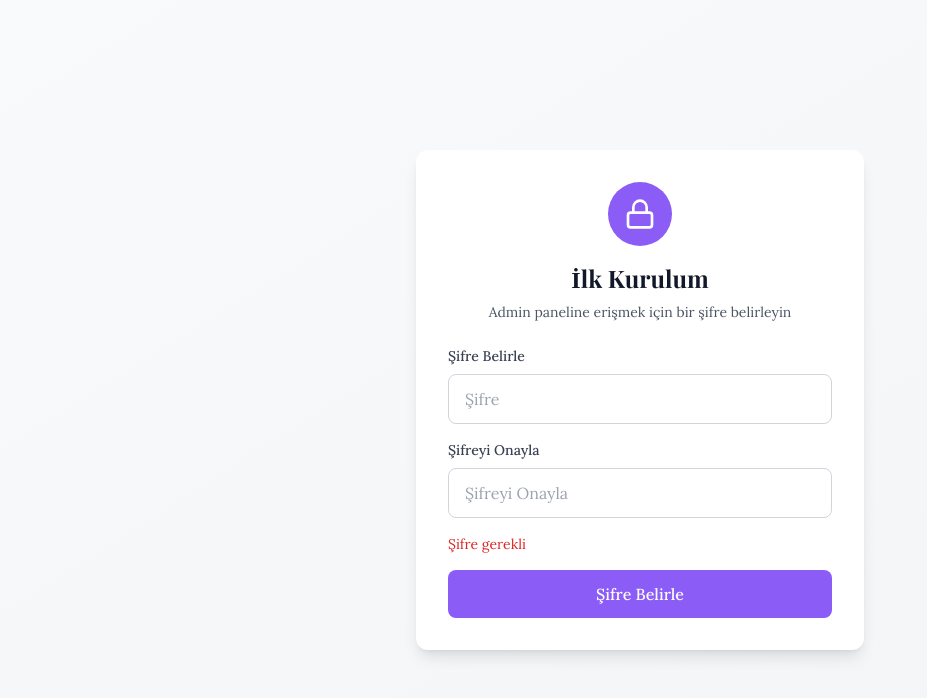
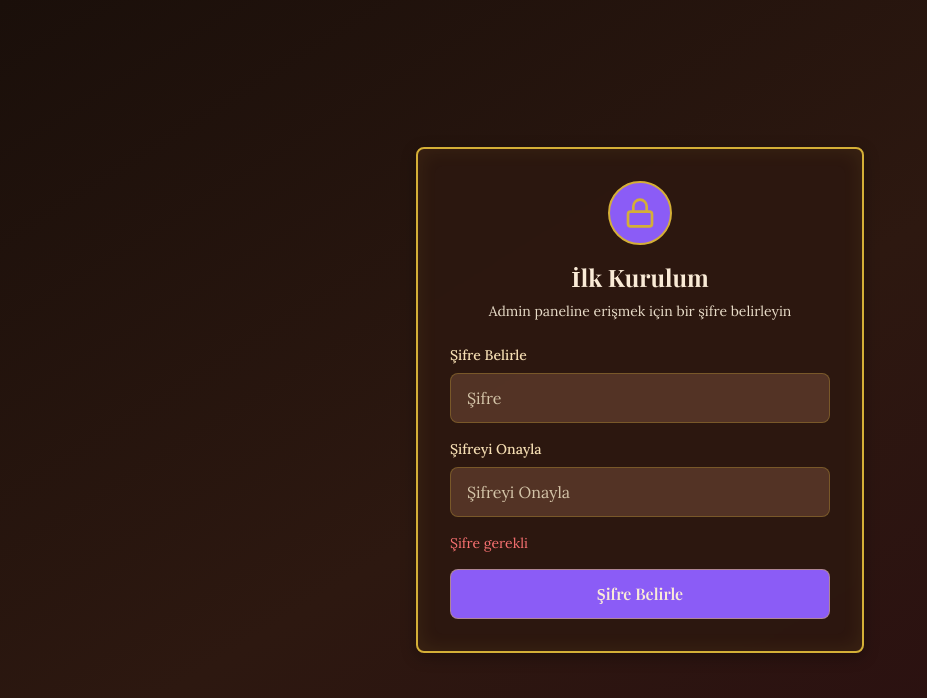
Before and after one commit to TolgaMst/qr-menu-restoran, a Next.js app: page /admin in a window 1280 px wide. Both pictures are taken after a click on the button "Şifre Belirle". Shown: the top 698 px of the page, without its empty margins (0-927 px from the left). Built offline with nearby package versions, Linux system fonts and the light colour scheme.

Commit message:
Admin paneli klasik meyhane temasına güncellendi

```diff
--- a/app/admin/page.tsx
+++ b/app/admin/page.tsx
@@ -855,21 +855,21 @@ export default function AdminPage() {
     setLoginPassword("");
   };
 
-  // Şifre ekranı
+  // Şifre ekranı - Klasik Meyhane Teması
   if (!isAuthenticated) {
     return (
-      <div className="min-h-screen bg-gradient-to-br from-gray-50 to-gray-100 flex items-center justify-center px-4">
-        <div className="bg-white rounded-xl shadow-lg p-8 max-w-md w-full">
+      <div className="min-h-screen bg-gradient-to-br from-wood-950 via-wood-900 to-primary-950 flex items-center justify-center px-4">
+        <div className="vintage-frame bg-wood-900/90 backdrop-blur-sm p-8 max-w-md w-full">
           <div className="text-center mb-6">
-            <div className="bg-primary-600 w-16 h-16 rounded-full flex items-center justify-center mx-auto mb-4">
-              <Lock className="w-8 h-8 text-white" />
-            </div>
-            <h1 className="text-2xl font-bold text-gray-900 mb-2">
+            <div className="bg-primary-600 w-16 h-16 rounded-full flex items-center justify-center mx-auto mb-4 border-2 border-gold-400">
+              <Lock className="w-8 h-8 text-gold-400" />
+            </div>
+            <h1 className="text-2xl font-display font-bold text-cream-100 mb-2">
               {isFirstTime
                 ? getTranslation(language, "firstTimeSetup")
                 : getTranslation(language, "adminPanel")}
             </h1>
-            <p className="text-gray-600 text-sm">
+            <p className="text-cream-400 text-sm font-body">
               {isFirstTime
                 ? getTranslation(language, "firstTimeSetupDescription")
                 : getTranslation(language, "enterPassword")}
@@ -879,7 +879,7 @@ export default function AdminPage() {
           {isFirstTime ? (
             <div className="space-y-4">
               <div>
-                <label className="block text-sm font-medium text-gray-700 mb-2">
+                <label className="block text-sm font-medium text-cream-200 mb-2 font-body">
                   {getTranslation(language, "setPassword")}
                 </label>
                 <input
@@ -890,13 +890,13 @@ export default function AdminPage() {
                     setPasswordError("");
                   }}
                   onKeyPress={(e) => e.key === "Enter" && handleFirstTimeSetup()}
-                  className="w-full px-4 py-3 border border-gray-300 rounded-lg focus:outline-none focus:ring-2 focus:ring-primary-500"
+                  className="w-full px-4 py-3 bg-wood-800/80 border border-gold-400/30 rounded-lg text-cream-100 placeholder-cream-500 focus:outline-none focus:ring-2 focus:ring-gold-400/50 focus:border-gold-400 font-body"
                   placeholder={getTranslation(language, "password")}
                   autoFocus
                 />
               </div>
               <div>
-                <label className="block text-sm font-medium text-gray-700 mb-2">
+                <label className="block text-sm font-medium text-cream-200 mb-2 font-body">
                   {getTranslation(language, "confirmPassword")}
                 </label>
                 <input
@@ -907,16 +907,16 @@ export default function AdminPage() {
                     setPasswordError("");
                   }}
                   onKeyPress={(e) => e.key === "Enter" && handleFirstTimeSetup()}
-                  className="w-full px-4 py-3 border border-gray-300 rounded-lg focus:outline-none focus:ring-2 focus:ring-primary-500"
+                  className="w-full px-4 py-3 bg-wood-800/80 border border-gold-400/30 rounded-lg text-cream-100 placeholder-cream-500 focus:outline-none focus:ring-2 focus:ring-gold-400/50 focus:border-gold-400 font-body"
                   placeholder={getTranslation(language, "confirmPassword")}
                 />
               </div>
               {passwordError && (
-                <p className="text-red-600 text-sm">{passwordError}</p>
+                <p className="text-red-400 text-sm font-body">{passwordError}</p>
               )}
               <button
                 onClick={handleFirstTimeSetup}
-                className="w-full px-4 py-3 bg-primary-600 text-white rounded-lg hover:bg-primary-700 transition font-medium"
+                className="w-full px-4 py-3 bg-primary-600 text-cream-100 rounded-lg hover:bg-primary-500 transition font-display font-semibold border border-gold-400/50"
               >
                 {getTranslation(language, "setPassword")}
               </button>
@@ -924,7 +924,7 @@ export default function AdminPage() {
           ) : (
             <div className="space-y-4">
               <div>
-                <label className="block text-sm font-medium text-gray-700 mb-2">
+                <label className="block text-sm font-medium text-cream-200 mb-2 font-body">
                   {getTranslation(language, "password")}
                 </label>
                 <input
@@ -935,17 +935,17 @@ export default function AdminPage() {
                     setPasswordError("");
                   }}
                   onKeyPress={(e) => e.key === "Enter" && handleLogin()}
-                  className="w-full px-4 py-3 border border-gray-300 rounded-lg focus:outline-none focus:ring-2 focus:ring-primary-500"
+                  className="w-full px-4 py-3 bg-wood-800/80 border border-gold-400/30 rounded-lg text-cream-100 placeholder-cream-500 focus:outline-none focus:ring-2 focus:ring-gold-400/50 focus:border-gold-400 font-body"
                   placeholder={getTranslation(language, "enterPassword")}
                   autoFocus
                 />
               </div>
               {passwordError && (
-                <p className="text-red-600 text-sm">{passwordError}</p>
+                <p className="text-red-400 text-sm font-body">{passwordError}</p>
               )}
               <button
                 onClick={handleLogin}
-                className="w-full px-4 py-3 bg-primary-600 text-white rounded-lg hover:bg-primary-700 transition font-medium"
+                className="w-full px-4 py-3 bg-primary-600 text-cream-100 rounded-lg hover:bg-primary-500 transition font-display font-semibold border border-gold-400/50"
               >
                 {getTranslation(language, "login")}
               </button>
@@ -957,12 +957,12 @@ export default function AdminPage() {
   }
 
   return (
-    <div className="min-h-screen bg-gray-50">
+    <div className="min-h-screen bg-gradient-to-br from-wood-950 to-wood-900">
       {/* Header */}
-      <header className="bg-white shadow-sm">
+      <header className="bg-wood-900/95 backdrop-blur-sm border-b border-gold-400/30 sticky top-0 z-10">
         <div className="max-w-7xl mx-auto px-4 sm:px-6 lg:px-8 py-4">
           <div className="flex flex-col sm:flex-row items-start sm:items-center justify-between gap-4">
-            <h1 className="text-xl sm:text-2xl font-bold text-gray-900">
+            <h1 className="text-xl sm:text-2xl font-display font-bold text-cream-100">
               {getTranslation(language, "adminPanel")}
             </h1>
             <div className="flex flex-wrap items-center gap-2 sm:gap-4 w-full sm:w-auto">
@@ -972,21 +972,21 @@ export default function AdminPage() {
               />
               <button
                 onClick={() => setShowQRCode(!showQRCode)}
-                className="flex items-center space-x-2 px-3 sm:px-4 py-2 bg-primary-600 text-white rounded-lg hover:bg-primary-700 transition text-sm sm:text-base"
-              >
-                <QrCode className="w-4 h-4 sm:w-5 sm:h-5" />
+                className="flex items-center space-x-2 px-3 sm:px-4 py-2 bg-primary-600 text-cream-100 rounded-lg hover:bg-primary-500 transition text-sm sm:text-base border border-gold-400/50"
+              >
+                <QrCode className="w-4 h-4 sm:w-5 sm:h-5 text-gold-400" />
                 <span className="hidden sm:inline">{getTranslation(language, "showQRCode")}</span>
               </button>
               <a
                 href="/"
-                className="flex items-center space-x-2 px-3 sm:px-4 py-2 bg-gray-200 text-gray-700 rounded-lg hover:bg-gray-300 transition text-sm sm:text-base"
-              >
-                <Home className="w-4 h-4 sm:w-5 sm:h-5" />
+                className="flex items-center space-x-2 px-3 sm:px-4 py-2 bg-wood-800 text-cream-200 rounded-lg hover:bg-wood-700 transition text-sm sm:text-base border border-gold-400/30"
+              >
+                <Home className="w-4 h-4 sm:w-5 sm:h-5 text-gold-400" />
                 <span className="hidden sm:inline">{getTranslation(language, "viewMenu")}</span>
               </a>
               <button
                 onClick={handleLogout}
-                className="flex items-center space-x-2 px-3 sm:px-4 py-2 bg-red-600 text-white rounded-lg hover:bg-red-700 transition text-sm sm:text-base"
+                className="flex items-center space-x-2 px-3 sm:px-4 py-2 bg-red-900/50 text-red-300 rounded-lg hover:bg-red-800/50 transition text-sm sm:text-base border border-red-500/30"
               >
                 <LogOut className="w-4 h-4 sm:w-5 sm:h-5" />
                 <span className="hidden sm:inline">{getTranslation(language, "logout")}</span>
@@ -998,29 +998,29 @@ export default function AdminPage() {
 
       {/* QR Code Modal */}
       {showQRCode && (
-        <div className="fixed inset-0 bg-black bg-opacity-50 flex items-center justify-center z-50">
-          <div className="bg-white rounded-xl p-8 max-w-md w-full mx-4">
+        <div className="fixed inset-0 bg-black/60 backdrop-blur-sm flex items-center justify-center z-50">
+          <div className="vintage-frame bg-wood-900/95 p-8 max-w-md w-full mx-4">
             <div className="flex justify-between items-center mb-4">
-              <h2 className="text-2xl font-bold">
+              <h2 className="text-2xl font-display font-bold text-cream-100">
                 {getTranslation(language, "qrCode")}
               </h2>
               <button
                 onClick={() => setShowQRCode(false)}
-                className="text-gray-500 hover:text-gray-700"
+                className="text-cream-400 hover:text-cream-100 transition"
               >
                 <X className="w-6 h-6" />
               </button>
             </div>
             <div className="flex flex-col items-center space-y-4">
-              <div className="bg-white p-4 rounded-lg">
+              <div className="bg-white p-4 rounded-lg border-2 border-gold-400">
                 <QRCodeSVG value={getCurrentUrl()} size={256} />
               </div>
-              <p className="text-gray-600 text-center">
+              <p className="text-cream-400 text-center font-body">
                 {getTranslation(language, "qrCodeDescription")}
               </p>
               <a
                 href={getCurrentUrl()}
-                className="text-primary-600 hover:text-primary-700 text-sm"
+                className="text-gold-400 hover:text-gold-300 text-sm font-body"
                 target="_blank"
                 rel="noopener noreferrer"
               >
@@ -1033,44 +1033,40 @@ export default function AdminPage() {
 
       <div className="max-w-7xl mx-auto px-4 sm:px-6 lg:px-8 py-4 sm:py-8">
         {/* Tabs */}
-        <div className="bg-white rounded-lg shadow-sm mb-4 sm:mb-6 overflow-x-auto">
-          <div className="flex border-b min-w-max sm:min-w-0">
+        <div className="vintage-frame bg-wood-900/80 backdrop-blur-sm mb-4 sm:mb-6 overflow-x-auto">
+          <div className="flex border-b border-gold-400/30 min-w-max sm:min-w-0">
             <button
               onClick={() => setActiveTab("menu")}
-              className={`px-3 sm:px-6 py-2 sm:py-3 font-medium text-sm sm:text-base whitespace-nowrap ${
-                activeTab === "menu"
-                  ? "text-primary-600 border-b-2 border-primary-600"
-                  : "text-gray-500 hover:text-gray-700"
+              className={`px-3 sm:px-6 py-2 sm:py-3 font-display font-medium text-sm sm:text-base whitespace-nowrap transition ${activeTab === "menu"
+                ? "text-gold-400 border-b-2 border-gold-400"
+                : "text-cream-400 hover:text-cream-200"
                 }`}
             >
               {getTranslation(language, "menuManagement")}
             </button>
             <button
               onClick={() => setActiveTab("info")}
-              className={`px-3 sm:px-6 py-2 sm:py-3 font-medium text-sm sm:text-base whitespace-nowrap ${
-                activeTab === "info"
-                  ? "text-primary-600 border-b-2 border-primary-600"
-                  : "text-gray-500 hover:text-gray-700"
+              className={`px-3 sm:px-6 py-2 sm:py-3 font-display font-medium text-sm sm:text-base whitespace-nowrap transition ${activeTab === "info"
+                ? "text-gold-400 border-b-2 border-gold-400"
+                : "text-cream-400 hover:text-cream-200"
                 }`}
             >
               {getTranslation(language, "restaurantInfo")}
             </button>
             <button
               onClick={() => setActiveTab("theme")}
-              className={`px-3 sm:px-6 py-2 sm:py-3 font-medium text-sm sm:text-base whitespace-nowrap ${
-                activeTab === "theme"
-                  ? "text-primary-600 border-b-2 border-primary-600"
-                  : "text-gray-500 hover:text-gray-700"
+              className={`px-3 sm:px-6 py-2 sm:py-3 font-display font-medium text-sm sm:text-base whitespace-nowrap transition ${activeTab === "theme"
+                ? "text-gold-400 border-b-2 border-gold-400"
+                : "text-cream-400 hover:text-cream-200"
                 }`}
             >
               {getTranslation(language, "themeSettings")}
             </button>
             <button
               onClick={() => setActiveTab("currency")}
-              className={`px-3 sm:px-6 py-2 sm:py-3 font-medium text-sm sm:text-base whitespace-nowrap ${
-                activeTab === "currency"
-                  ? "text-primary-600 border-b-2 border-primary-600"
-                  : "text-gray-500 hover:text-gray-700"
+              className={`px-3 sm:px-6 py-2 sm:py-3 font-display font-medium text-sm sm:text-base whitespace-nowrap transition ${activeTab === "currency"
+                ? "text-gold-400 border-b-2 border-gold-400"
+                : "text-cream-400 hover:text-cream-200"
                 }`}
             >
               {getTranslation(language, "currencySettings")}
@@ -1082,7 +1078,7 @@ export default function AdminPage() {
         {activeTab === "menu" && (
           <div className="space-y-6">
             {/* Varsayılan Menüyü Yükle Butonu */}
-            <div className="bg-blue-50 rounded-lg shadow-sm p-4 border-2 border-blue-200">
+            <div className="vintage-frame bg-primary-900/30 p-4 border-2 border-primary-400/50">
               <div className="flex items-center justify-between">
                 <div>
                   <h3 className="text-lg font-semibold text-blue-900 mb-1">
@@ -1746,8 +1742,7 @@ export default function AdminPage() {
                         saveCurrency(curr.code);
                         // Otomatik push kaldırıldı - sadece "Kaydet" butonuna basıldığında push edilecek
                       }}
-                      className={`p-4 rounded-lg border-2 transition-all text-left ${
-                        defaultCurrency === curr.code
+                      className={`p-4 rounded-lg border-2 transition-all text-left ${defaultCurrency === curr.code
                         ? "border-primary-600 bg-primary-50 ring-2 ring-primary-200"
                         : "border-gray-200 hover:border-gray-300"
                         }`}
```
Lines whose indentation alone changed are shown as unchanged.
